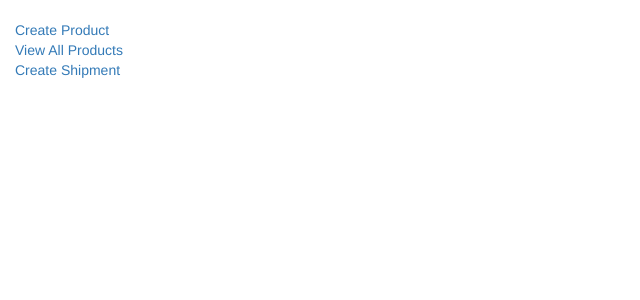
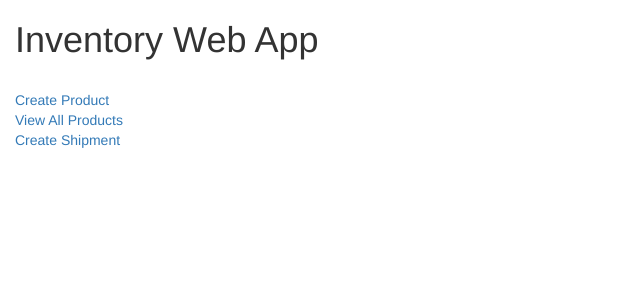
Before and after one commit to ChristopherChiZhang/inventory-web-app, a Django app: page /inventory/ in a window 1280 px wide. Shown: the top 300 px of the page, without its empty margins (0-640 px from the left). Run offline with Django 3.2, Linux system fonts and the light colour scheme; some libraries are stand-ins or nearby versions.

Commit message:
Add Title To Base HTML Page

```diff
--- a/inventory_web_app/inventory/templates/base.html
+++ b/inventory_web_app/inventory/templates/base.html
@@ -13,6 +13,7 @@
 </head>
 <body>
 <div class="container-fluid">
+    <h1>Inventory Web App</h1>
     <div class="row">
         <div class="col-sm-2">
             {% block sidebar %}
```
